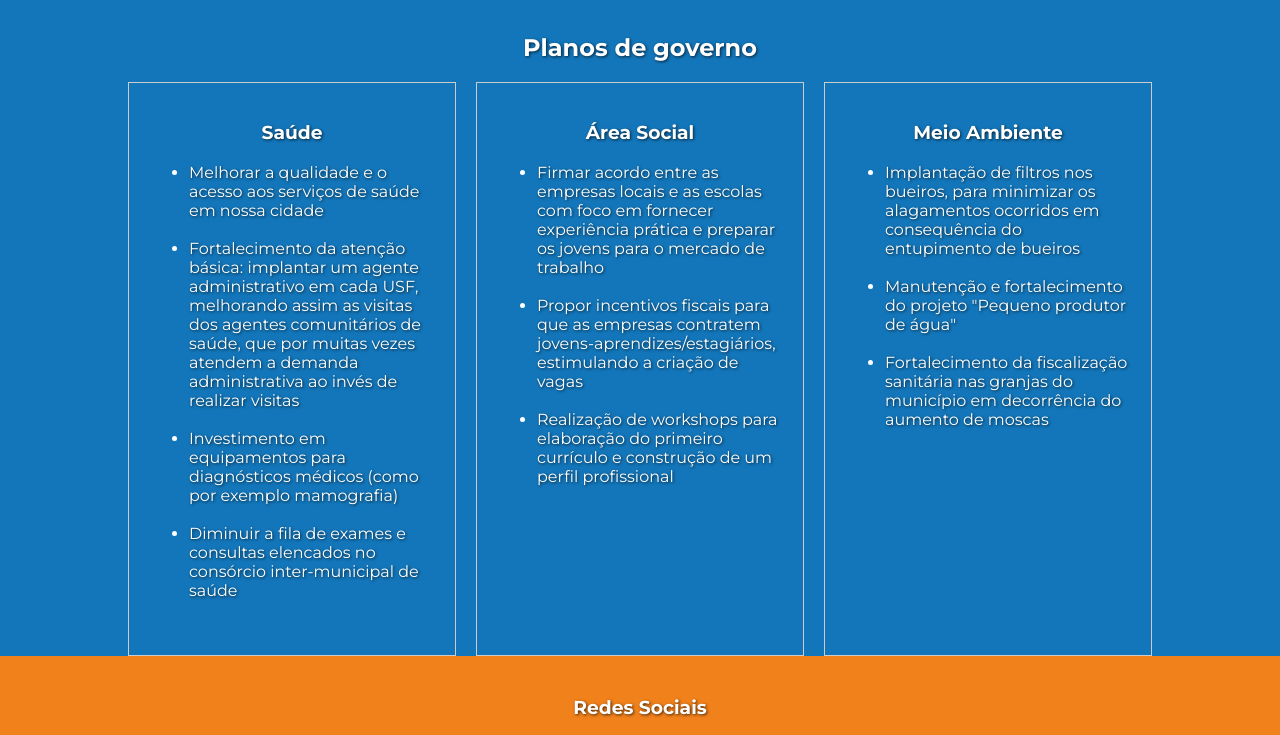
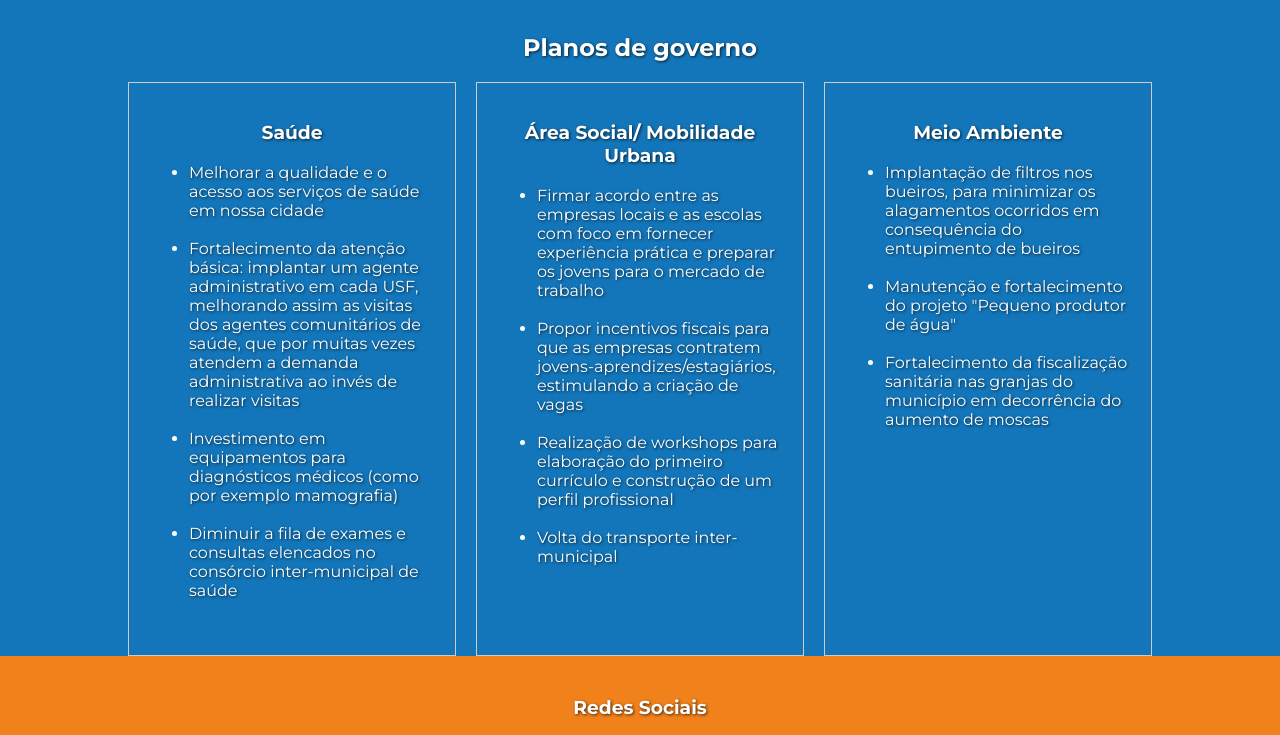
Before and after one commit to Igao2/viviane, a plain HTML site: page index.html in a window 1280 px wide. Shown: the part 631-1366 px from the top of the page. Drawn offline with Linux system fonts and the light colour scheme.

Commit message:
proposta adicionada

```diff
--- a/index.html
+++ b/index.html
@@ -40,12 +40,12 @@
         </p>
         </div>
         <div class="coluna">
-            <h3>Área Social </h3>
+            <h3>Área Social/ Mobilidade Urbana </h3>
                 <ul>
                     <li>Firmar acordo entre as empresas locais e as escolas com foco em fornecer experiência prática e preparar os jovens para o mercado de trabalho </li><br>
                     <li>Propor incentivos fiscais para que as empresas contratem jovens-aprendizes/estagiários, estimulando a criação de vagas</li><br>
                     <li>Realização de workshops para elaboração do primeiro currículo e construção de um perfil profissional</li><br>
-
+                    <li>Volta do transporte inter-municipal</li>
                 </ul>
 
             </p>
```
